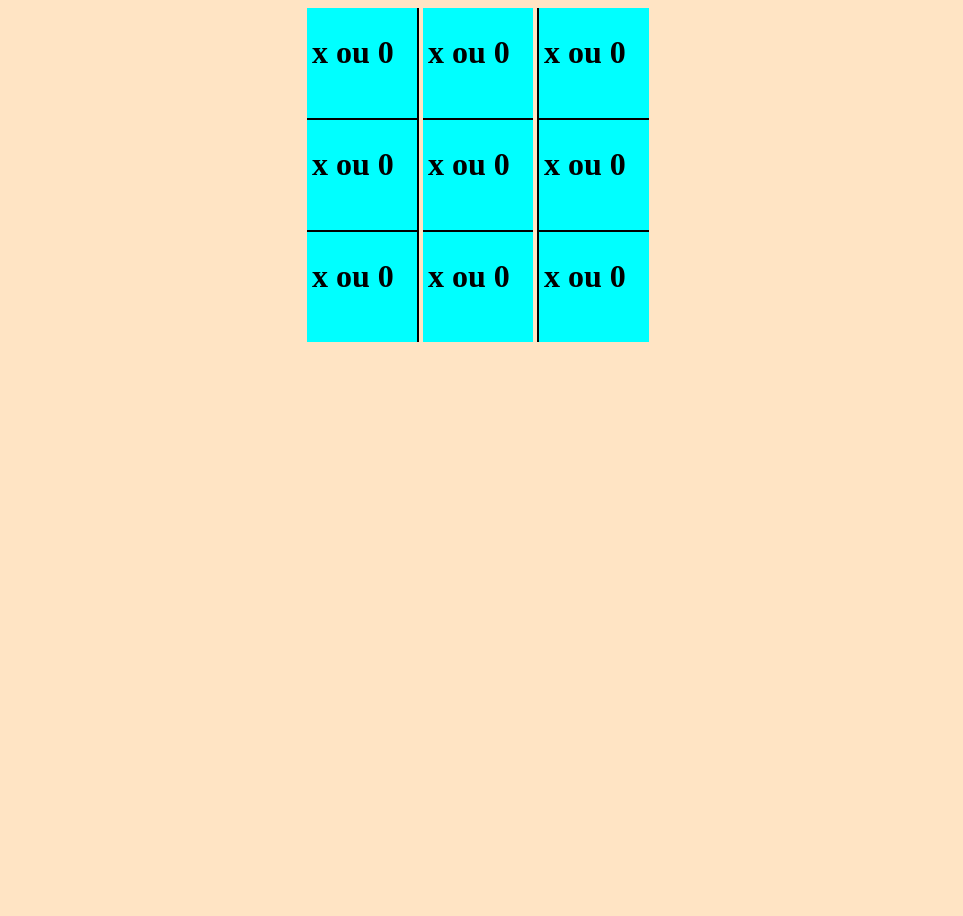
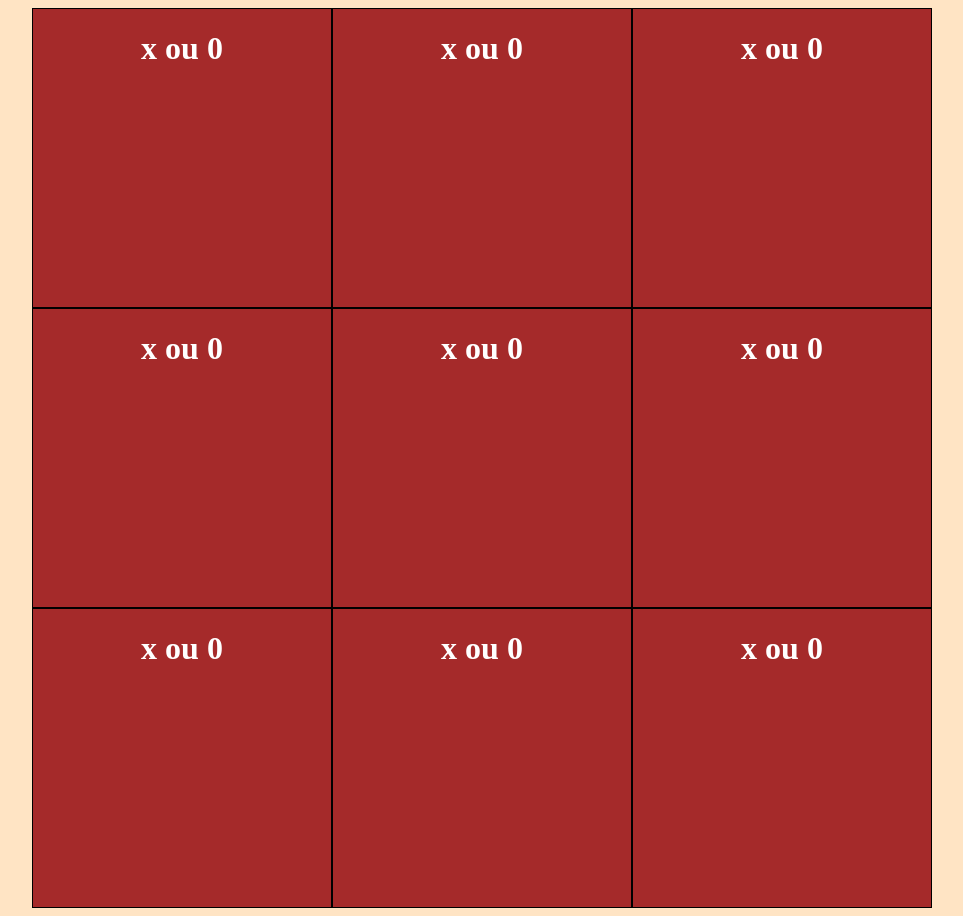
Before and after one commit to hugobrener/javascript, a plain HTML site: page jogo-da-velha/jogo-da-velha.html in a window 1280 px wide. Shown: the whole page, without its empty margins (158-1121 px from the left). Before the commit the page ends 800 px from the top, so only its background shows below. Drawn offline with Linux system fonts and the light colour scheme.

Commit message:
estudando javascript

```diff
--- a/jogo-da-velha/jogo-da-velha.html
+++ b/jogo-da-velha/jogo-da-velha.html
@@ -9,38 +9,45 @@
 </head>
 <body>
     <main>
-        <div class="quarter" id="one">
+        <div class="linha-1" id="linha01">
+            <div class="quarter" id="quarter">
                 <h1>x ou 0</h1>
             </div>
-        <div class="quarter" id="two">
+            <div class="quarter" id="quarter">
                 <h1>x ou 0</h1>
             </div>
-        <div class="quarter" id="three">
+            <div class="quarter" id="quarter">
                 <h1>x ou 0</h1>
             </div>
-        <div class="quarter" id="four">
+        </div>
+        <div class="linha-2" id="linha-2">
+            <div class="quarter" id="quarter">
                 <h1>x ou 0</h1>
             </div>
-        <div class="quarter" id="five">
+            <div class="quarter" id="quarter">
                 <h1>x ou 0</h1>
             </div>
-        <div class="quarter" id="six">
+            <div class="quarter" id="quarter">
                 <h1>x ou 0</h1>
             </div>
-        <div class="quarter" id="seven">
+        </div>
+        <div class="linha-3">
+            <div class="quarter" id="quarter">
                 <h1>x ou 0</h1>
             </div>
-        <div class="quarter" id="eight">
+            <div class="quarter" id="quarter">
                 <h1>x ou 0</h1>
             </div>
-        <div class="quarter" id="nine">
+            <div class="quarter" id="quarter">
                 <h1>x ou 0</h1>
+            </div>
         </div>
     </main>
     <script>
-        var a = window.document.getElementsByClassName('quarter')[0]
-        a.addEventListener('click', clicar)
-        a.addEventListener('mouseup', soltar)
+
+        var a = window.document.getElementById('quarter')[i];
+        a.addEventListener('click', clicar);
+        a.addEventListener('mousedown', soltar);
 
         function clicar() {
         a.style.background = 'red'
@@ -48,6 +55,9 @@
         function soltar() {
             a.style.background = 'green'
         }
+
+
+
     </script>
 </body>
 </html>
--- a/jogo-da-velha/style.css
+++ b/jogo-da-velha/style.css
@@ -6,80 +6,19 @@ body {
 
 
 main {
-    width: 350px;
-    height: 350px;
-    margin: auto;
-}
-div.quarter {
-    margin: 0px;
-    padding: 5px;
-    height: 100px;
-    width: 100px;
-    background-color: aqua;
-    display: inline-block;
+    display: flex;
+    justify-content: center;
+    align-items: center;
 
 }
 
-div#one {
-    border-right-width:2px;
-    border-right-style:solid ;
-    border-right-color: black;
-    border-bottom-width:2px;
-    border-bottom-style:solid ;
-    border-bottom-color: black;
+div.quarter {
+    width: 300px;
+    height: 300px;
+    background-color: brown;
+    color: white;
+    text-align: center;
+    box-sizing: border-box;
+    border: 1px solid black;
+    cursor: pointer;
 }
-
-div#two {
-
-    border-bottom-width:2px;
-    border-bottom-style:solid ;
-    border-bottom-color: black;
-}
-
-div#three {
-    border-left-width:2px;
-    border-left-style:solid ;
-    border-left-color: black;
-    border-bottom-width:2px;
-    border-bottom-style:solid ;
-    border-bottom-color: black;
-}
-
-div#four {
-    border-right-width:2px;
-    border-right-style:solid ;
-    border-right-color: black;
-    border-bottom-width:2px;
-    border-bottom-style:solid ;
-    border-bottom-color: black;
-}
-
-div#five {
-
-    border-bottom-width:2px;
-    border-bottom-style:solid ;
-    border-bottom-color: black;
-}
-
-div#six {
-    border-left-width:2px;
-    border-left-style:solid ;
-    border-left-color: black;
-    border-bottom-width:2px;
-    border-bottom-style:solid ;
-    border-bottom-color: black;
-}
-
-div#seven {
-    border-right-width:2px;
-    border-right-style:solid ;
-    border-right-color: black;
-
-}
-
-div#nine {
-    border-left-width:2px;
-    border-left-style:solid ;
-    border-left-color: black;
-
-}
```
Lines whose indentation alone changed are shown as unchanged.
